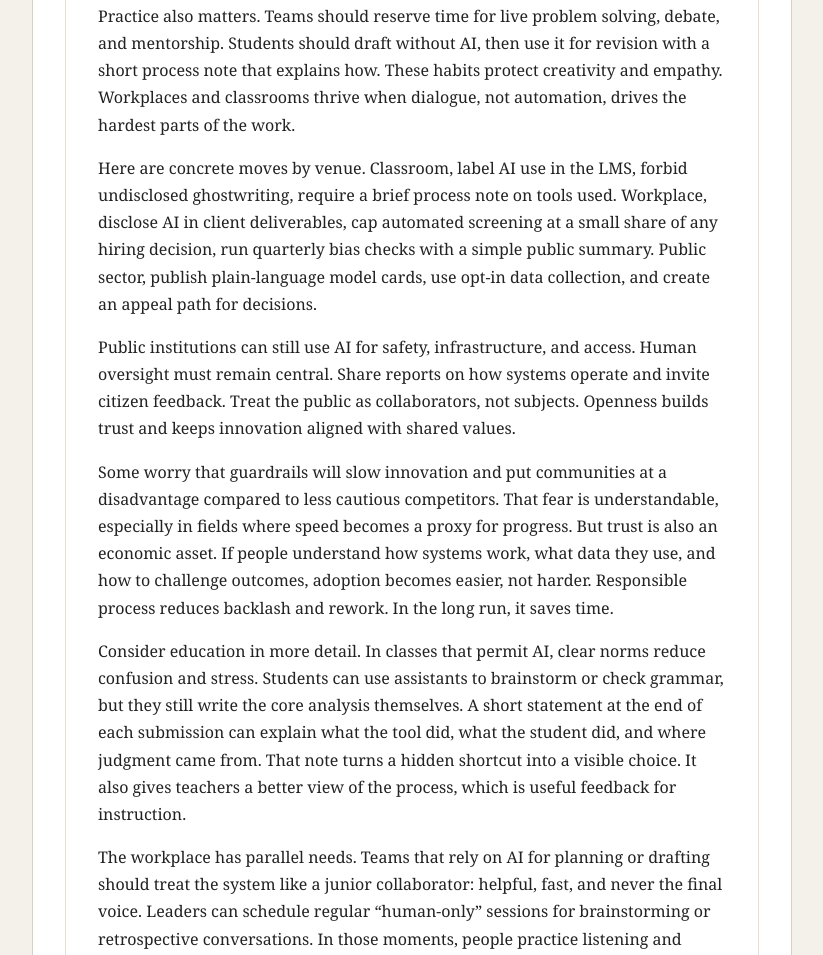
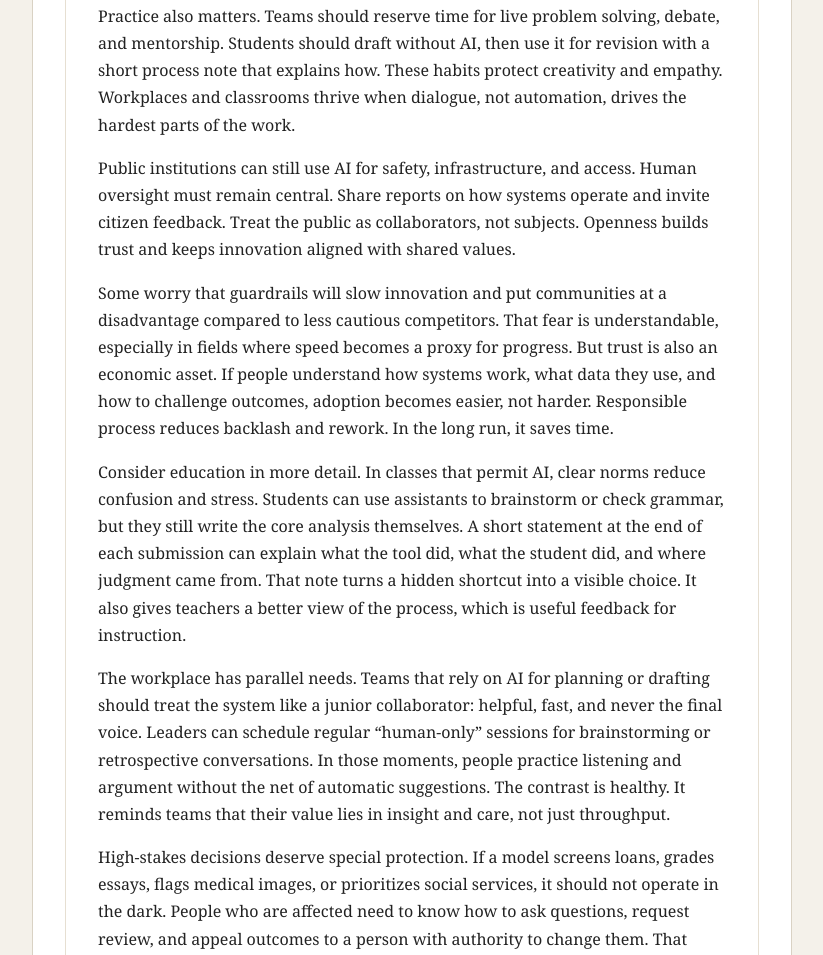
Before and after one commit to bshea-1/ENC-1102-Project, a plain HTML site: page index.html in a window 1280 px wide. Shown: the part 2229-3184 px from the top of the page, without its empty margins (228-1051 px from the left). Drawn offline with Linux system fonts and the light colour scheme.

Commit message:
Update index.html

```diff
--- a/index.html
+++ b/index.html
@@ -54,7 +54,6 @@
             <p>Balancing these views calls for intention. Use AI to assist, not replace, human insight. Boundaries protect integrity. Let AI summarize reports or collect data. Keep moral and creative choices with people. Label AI-assisted content so readers understand how it was made. Transparency supports accountability and better engagement.</p>
             <p>Privacy needs protection too. The OECD stresses transparency, data minimization, and human oversight as core safeguards (OECD). Governments and companies should restrict unnecessary data collection and enforce fairness audits. Smart regulation does not block progress. It makes innovation safer and more sustainable. These standards keep AI anchored to human dignity.</p>
             <p>Practice also matters. Teams should reserve time for live problem solving, debate, and mentorship. Students should draft without AI, then use it for revision with a short process note that explains how. These habits protect creativity and empathy. Workplaces and classrooms thrive when dialogue, not automation, drives the hardest parts of the work.</p>
-            <p>Here are concrete moves by venue. Classroom, label AI use in the LMS, forbid undisclosed ghostwriting, require a brief process note on tools used. Workplace, disclose AI in client deliverables, cap automated screening at a small share of any hiring decision, run quarterly bias checks with a simple public summary. Public sector, publish plain-language model cards, use opt-in data collection, and create an appeal path for decisions.</p>
             <p>Public institutions can still use AI for safety, infrastructure, and access. Human oversight must remain central. Share reports on how systems operate and invite citizen feedback. Treat the public as collaborators, not subjects. Openness builds trust and keeps innovation aligned with shared values.</p>
             <p>Some worry that guardrails will slow innovation and put communities at a disadvantage compared to less cautious competitors. That fear is understandable, especially in fields where speed becomes a proxy for progress. But trust is also an economic asset. If people understand how systems work, what data they use, and how to challenge outcomes, adoption becomes easier, not harder. Responsible process reduces backlash and rework. In the long run, it saves time.</p>
             <p>Consider education in more detail. In classes that permit AI, clear norms reduce confusion and stress. Students can use assistants to brainstorm or check grammar, but they still write the core analysis themselves. A short statement at the end of each submission can explain what the tool did, what the student did, and where judgment came from. That note turns a hidden shortcut into a visible choice. It also gives teachers a better view of the process, which is useful feedback for instruction.</p>
```
